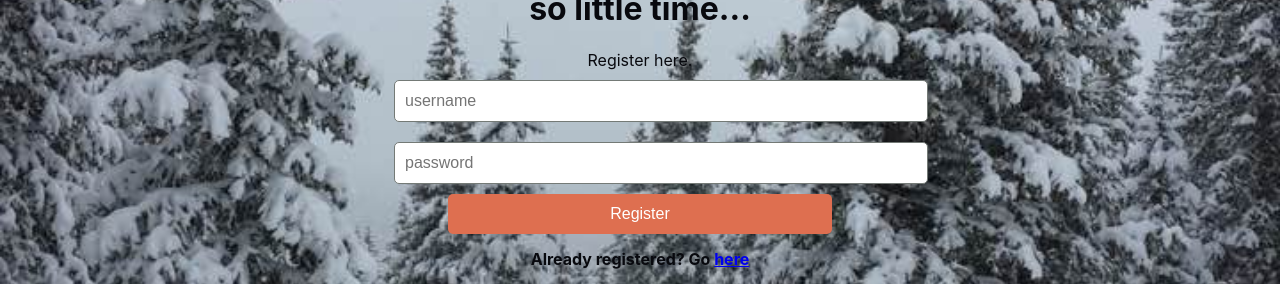
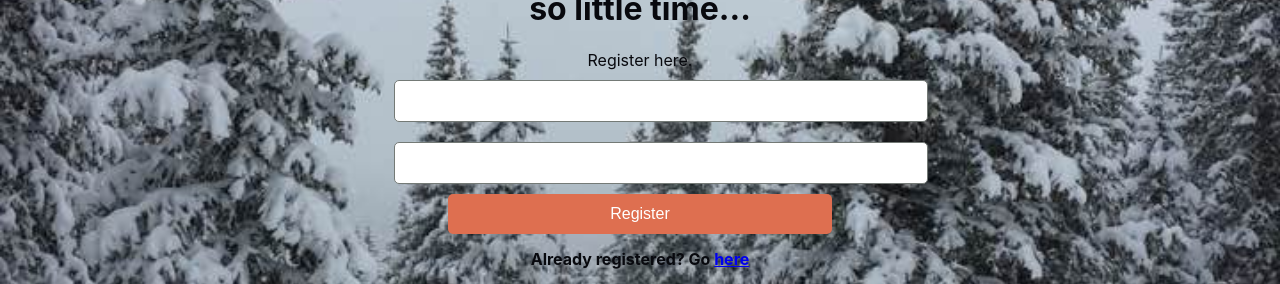
Before and after one commit to JulieGumerman/snowboardy-app, a React (Create React App) app: page /register in a window 1280 px wide. Shown: the part 312-596 px from the top of the page. Built offline with nearby package versions, Linux system fonts and the light colour scheme.

Commit message:
it's not pretty, but the validation works

```diff
--- a/src/components/Register.js
+++ b/src/components/Register.js
@@ -7,32 +7,71 @@ const Register = (props) => {
 
     const [newUser, setNewUser ] = useState({ username: "", password: ""});
 
-    const handleChange = e => {
-        const {name, value} = e.target;
-        setNewUser({...newUser, [name]: value})
+    // const handleChange = e => {
+    //     const {name, value} = e.target;
+    //     setNewUser({...newUser, [name]: value})
 
-    }
+    // }
 
-    let registration_error = "NONE";
 
-    const handleSubmit = (e, creds) => {
-        e.preventDefault();
-        console.log("HandleSubmitFunctionWHeeee", creds);
-        axios.post("https://snowboardy-life.herokuapp.com/api/register", creds)
-            .then(user => {
-                props.history.push("/")
-            })
-            .catch(err => {
-                console.log(err)
-                registration_error = "YES"
-            })
-    }
+    // const handleSubmit = (e, creds) => {
+    //     e.preventDefault();
+    //     console.log("HandleSubmitFunctionWHeeee", creds);
+    //     axios.post("https://snowboardy-life.herokuapp.com/api/register", creds)
+    //         .then(user => {
+    //             props.history.push("/")
+    //             console.log(creds)
+    //         })
+    //         .catch(err => {
+    //             console.log(err)
+    //         })
+    // }
 
     return (
         <div className="content-wrapper">
             Register here.
-            <Formik>
-            <form className="log-reg-form" onSubmit={e => handleSubmit(e, newUser)}>
+            <Formik
+                initialValues={{username: '', password: ''}}
+                validate={values => {
+                    const errors = {};
+                    if (!values.username.length) {
+                        errors.username = "Required"
+                    }
+                    if (!values.password) {
+                        errors.password = "Required"
+                    }
+                    return errors;
+                }}
+                onSubmit={( values, {setSubmitting}) => {
+                    setTimeout(() => {
+                        alert(JSON.stringify(values, null, 2));
+                    }, 400)
+                }}
+            >
+                {({values, errors, touched, handleChange, handleSubmit, isSubmitting}) => (
+                    <form className="log-reg-form" onSubmit={e => handleSubmit(e, newUser)}>
+                        <div className="form-holder">
+                        <input
+                            // placeholder="username"
+                            name="username"
+                            value={values.username}
+                            type="text"
+                            onChange={handleChange}
+                        />
+                        {errors.username && touched.username && errors.username}
+                        <input
+                            // placeholder="password"
+                            type="password"
+                            name="password"
+                            value={values.password}
+                            onChange={handleChange}
+                        />
+                        {errors.username && touched.username && errors.username}
+                        </div>
+                        <button className="log-reg-button" type="submit" disabled={isSubmitting}>Register</button>
+                    </form>
+                )}
+            {/* <form className="log-reg-form" onSubmit={e => handleSubmit(e, newUser)}>
                 <div className="form-holder">
                 <input
                     placeholder="username"
@@ -50,7 +89,8 @@ const Register = (props) => {
                 />
                 </div>
                 <button className="log-reg-button">Register</button>
-            </form>
+            </form> */}
+
             </Formik>
             <div className="info-text">Already registered? Go <Link to="/">here</Link></div>
         </div>
```
